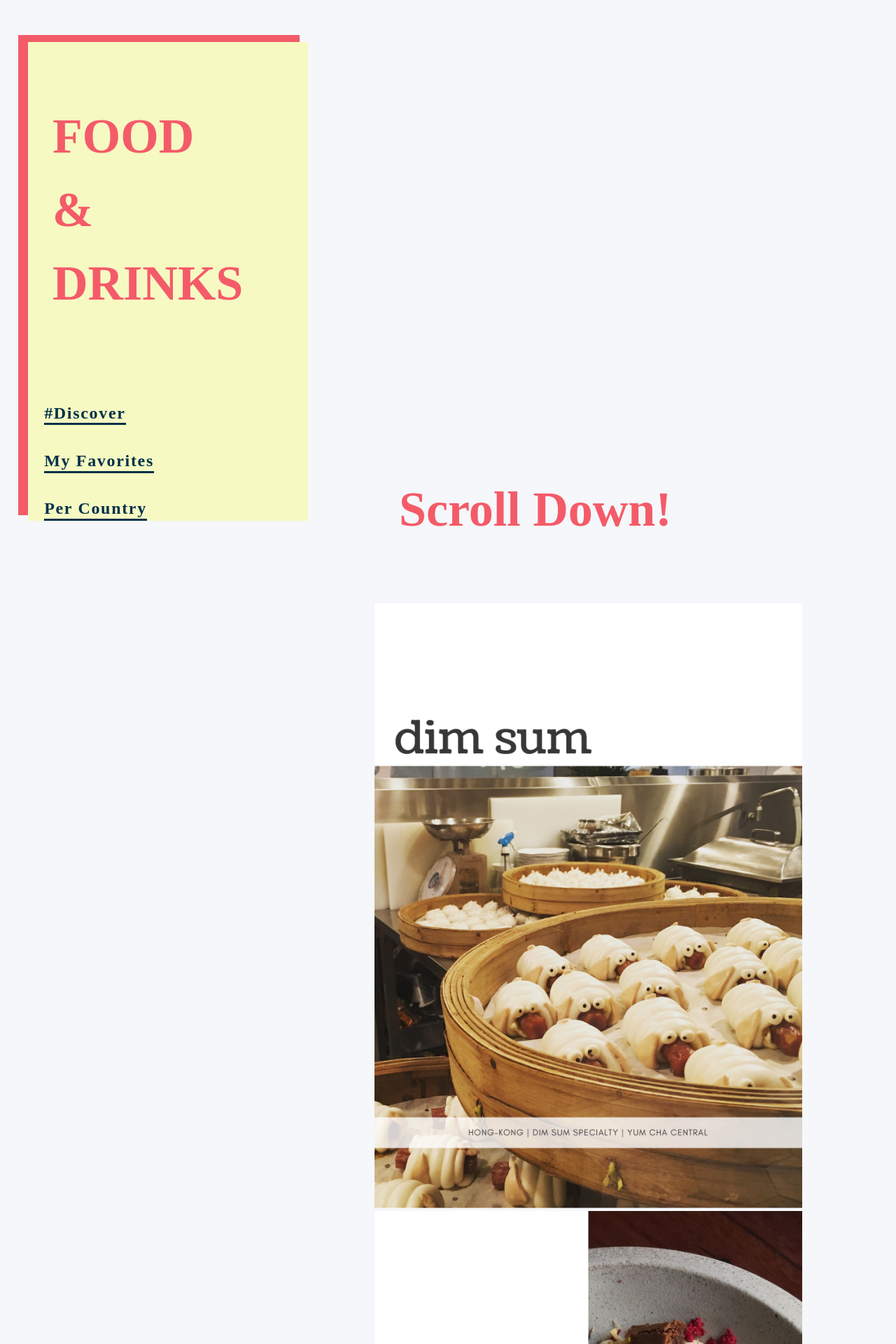
After one commit to laurathay/Autodidact---Library, a PHP site: page /Sticky-nav.html in a window 1280 px wide. The commit adds this page. Shown: the top 1920 px of the page at 70% size. Run offline with PHP 8.4, Linux system fonts and the light colour scheme.

Commit message:
Remise en page
manque le padding et line height de la side bar

```diff
--- a/Sticky-elements.css
+++ b/Sticky-elements.css
@@ -68,3 +68,7 @@ article,
         display: none;
     }
 }
+
+img{
+  width: 100%;
+}
--- /dev/null
+++ b/Sticky-nav.css
@@ -0,0 +1,154 @@
+/* apply a natural box layout model to all elements, but allowing components to change */
+html {
+  box-sizing: border-box;
+}
+*, *:before, *:after {
+  box-sizing: inherit;
+}
+body {
+  background-color: #F5F7FA;
+  line-height: 1.2;
+}
+/**
+ * For modern browsers
+ * 1. The space content is one way to avoid an Opera bug when the
+ *    contenteditable attribute is included anywhere else in the document.
+ *    Otherwise it causes space to appear at the top and bottom of elements
+ *    that are clearfixed.
+ * 2. The use of `table` rather than `block` is only necessary if using
+ *    `:before` to contain the top-margins of child elements.
+ */
+.cf:before,
+.cf:after {
+    content: " "; /* 1 */
+    display: table; /* 2 */
+}
+
+.cf:after {
+    clear: both;
+}
+
+/**
+ * For IE 6/7 only
+ * Include this rule to trigger hasLayout and contain floats.
+ */
+.cf {
+    *zoom: 1;
+}
+.wrapper {
+  margin-left: 2em;
+  margin-top: 60px;
+  margin-bottom: 200px;
+}
+.content {
+  margin: 5em;
+  padding: 500px 15px;
+  width: 500px;
+}
+.content h1 {
+  margin-top: 0;
+}
+.content p,
+.sidebar p{
+  font-family: "BLOKKNeue-Regular";
+}
+.sidebar {
+  width: 400px;
+  background-color: #f6f9c2;
+  color: #fff;
+  -webkit-box-shadow: -13px -9px 0px 1px rgba(230,218,230,1);
+  -moz-box-shadow: -13px -9px 0px 1px rgba(230,218,230,1);
+  box-shadow: -13px -9px 0px 1px #f45b69;}
+.sidebar h3 {
+  margin: 0;
+}
+.content,
+.sidebar {
+  float: left;
+}
+
+h1{
+  color: #F45B69;
+  font-family: 'Domine', serif;
+  font-size: 70px;
+  line-height: 105px;
+  font-weight: 600;
+  padding: 0.5em 0.5em;
+
+}
+
+
+/* The sticky */
+.sidebar {
+  position: -webkit-sticky;
+  position: sticky;
+  top: 0;
+}
+
+
+img{
+  width:130%;
+}
+
+.portfolio-experiment a {
+  color: #003049;
+  padding: 0.7em calc(0.7em * 1.2);
+  display: inline-block;
+  border: 3px solid transparent;
+  position: relative;
+  font-size: 1.5em;
+  cursor: pointer;
+  letter-spacing: 0.07em;
+  font-weight: bold;
+}
+
+.portfolio-experiment a .text {
+  font-family: 'Domine', serif;
+  transform: translate3d(0, 0.7em, 0);
+  display: block;
+  transition: transform 0.4s cubic-bezier(0.2, 0, 0, 1) 0.4s;
+}
+
+.portfolio-experiment a:after {
+  position: absolute;
+  content: "";
+  bottom: -3px;
+  left: calc(0.7em * 1.2);
+  right: calc(0.7em * 1.2);
+  height: 3px;
+  background: #003049;
+  transition: transform 0.8s cubic-bezier(1, 0, 0.37, 1) 0.2s, right 0.2s cubic-bezier(0.04, 0.48, 0, 1) 0.6s, left 0.4s cubic-bezier(0.04, 0.48, 0, 1) 0.6s;
+  transform-origin: left;
+}
+
+.portfolio-experiment .line.-bottom {
+  bottom: -3px;
+  transition: transform 0.3s cubic-bezier(1, 0, 0.65, 1.01);
+  transform-origin: right;
+}
+
+.portfolio-experiment a:hover .text,
+.portfolio-experiment a:active .text {
+  transform: translate3d(0, 0, 0);
+  transition: transform 0.6s cubic-bezier(0.2, 0, 0, 1) 0.4s;
+}
+
+.portfolio-experiment a:hover:after,
+.portfolio-experiment a:active:after {
+  transform: scale3d(0, 1, 1);
+  right: -3px;
+  left: -3px;
+  transform-origin: right;
+  transition: transform 0.2s cubic-bezier(1, 0, 0.65, 1.01) 0.17s, right 0.2s cubic-bezier(1, 0, 0.65, 1.01), left 0s 0.3s;
+}
+
+.portfolio-experiment a:hover .line,
+.portfolio-experiment a:active .line {
+  transform: scale3d(1, 1, 1);
+}
+
+.portfolio-experiment a:hover .line.-bottom,
+.portfolio-experiment a:active .line.-bottom {
+  transition: transform 0.5s cubic-bezier(0, 0.53, 0.29, 1) 0.56s;
+  transform-origin: left;
+}
--- /dev/null
+++ b/Sticky-nav.html
@@ -0,0 +1,42 @@
+<!DOCTYPE html>
+<html lang="en" dir="ltr">
+  <head>
+    <meta charset="utf-8">
+    <title> Sticky nav </title>
+    <link rel="stylesheet" href="Sticky-nav.css">
+  </head>
+  <body>
+<div class="wrapper cf">
+    <div class="sidebar">
+      <h1> FOOD <br>& DRINKS </h1>
+      <section class="portfolio-experiment">
+                <a>
+                  <span class="text"> #Discover </span>
+                  <span class="line -bottom"></span>
+                </a>
+              </section>
+              <section class="portfolio-experiment">
+                <a>
+                  <span class="text"> My Favorites </span>
+                  <span class="line -bottom"></span>
+                </a>
+              </section>
+              <section class="portfolio-experiment">
+                <a>
+                  <span class="text"> Per Country </span>
+                  <span class="line -bottom"></span>
+                </a>
+              </section>
+     </div>
+
+  <div class="content">
+   <h1>Scroll Down!</h1>
+   <img class="dimsum bounce" src="fooddimsum.png" alt="Food Intro">
+   <img class="desert bounce" src="fooddesert.jpg" alt="Food Desert">
+   <img class="situation bounce" data-anim src="foodsituation.jpg" alt="Food Situation">
+  </div>
+
+</div>
+
+  </body>
+</html>
```
Also changed, not shown: Sticky-elements.html (+4 -8 lines), fooddesert.jpg (added), fooddimsum.png (added), foodsituation.jpg (added).
